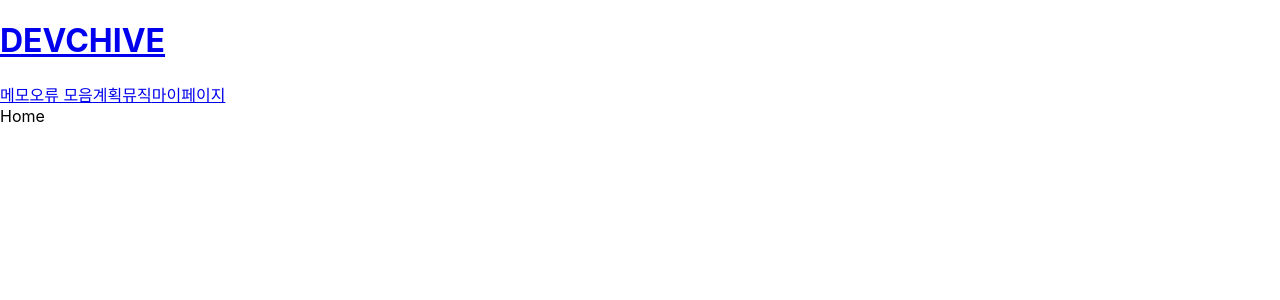
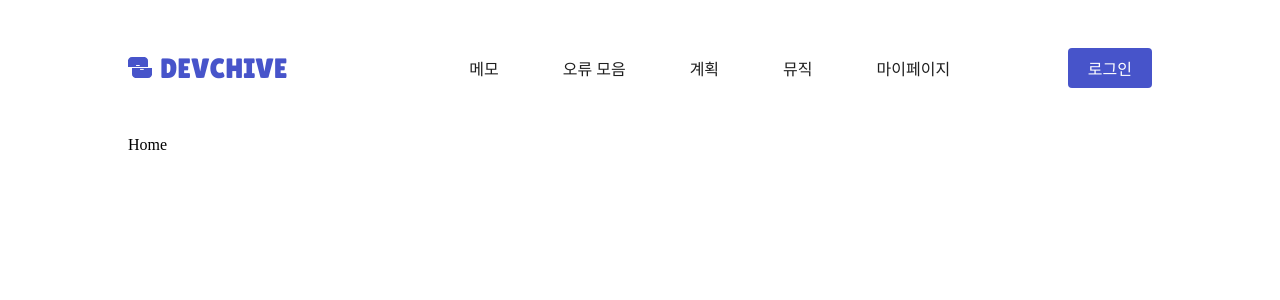
Before and after one commit to lsy20140/react-devchive-project, a React (Create React App) app: page / in a window 1280 px wide. Shown: the top 300 px of the page. Built offline with nearby package versions, Linux system fonts and the light colour scheme.

Commit message:
design: header css 적용

```diff
--- a/src/App.js
+++ b/src/App.js
@@ -1,10 +1,10 @@
-import Navbar from "./components/Navbar";
 import { Outlet } from 'react-router-dom'
+import Header from "./components/Header";
 
 function App() {
   return (
     <>
-      <Navbar/>
+      <Header/>
       <Outlet/>
     </>
   );
--- a/src/components/Navbar.jsx
+++ b/src/components/Header.jsx
@@ -1,12 +1,17 @@
 import React from 'react'
 import { Link } from 'react-router-dom';
+import '../index.css'
+import styles from '../styles/header.module.css'
+import Button from './ui/Button';
 
-export default function Navbar() {
+export default function Header() {
   return (
     <header>
-      <Link to='/'>
-        <h1>DEVCHIVE</h1>
-      </Link>
+      <div className={styles.logo}>
+        <img src='logo.png'/>
+        <Link to='/'>DEVCHIVE</Link>
+      </div>
+
       <nav>
         <Link to='/memos'>메모</Link>
         <Link to='/errorarchive'>오류 모음</Link>
@@ -14,6 +19,7 @@ export default function Navbar() {
         <Link to='/music'>뮤직</Link>
         <Link to='/mypage'>마이페이지</Link>
       </nav>
+      <Button text='로그인'/>
     </header>
   )
 }
--- /dev/null
+++ b/src/components/ui/Button.jsx
@@ -0,0 +1,8 @@
+import React from 'react'
+import styles from '../../styles/button.module.css'
+
+export default function Button({text}) {
+  return (
+    <button>{text}</button>
+  )
+}
--- a/src/index.css
+++ b/src/index.css
@@ -1,13 +1,59 @@
 body {
-  margin: 0;
-  font-family: -apple-system, BlinkMacSystemFont, 'Segoe UI', 'Roboto', 'Oxygen',
-    'Ubuntu', 'Cantarell', 'Fira Sans', 'Droid Sans', 'Helvetica Neue',
-    sans-serif;
+  margin: 0 auto;
+  align-items: center;
+  font-family: 'Noto Sans KR';
   -webkit-font-smoothing: antialiased;
   -moz-osx-font-smoothing: grayscale;
+}
+
+header {
+  display: flex;
+  justify-content: space-between;
+  align-items: center;
+  vertical-align: middle;
+  padding: 3rem 0;
 }
 
 code {
   font-family: source-code-pro, Menlo, Monaco, Consolas, 'Courier New',
     monospace;
 }
+
+:root {
+  --white: #fff;
+  --brand-base: #4754CA;
+
+}
+
+a {
+  text-decoration: none;
+
+}
+
+button{
+  font-size: 16px;
+  font-family: 'Noto Sans KR';
+}
+
+
+@media only screen and (min-width : 320px) {
+  body {
+    width: 100%;
+
+  }
+
+}
+
+@media only screen and (min-width : 768px) {
+  body {
+    width: 768px
+
+  }
+}
+
+@media only screen and (min-width : 1024px) {
+  body {
+    width: 1024px;
+
+  }
+}
--- /dev/null
+++ b/src/styles/button.module.css
@@ -0,0 +1,9 @@
+button {
+  width: fit-content;
+  padding: 0.5rem 1.25rem;
+  border: none;
+  border-radius: 0.25rem;
+  background-color: var(--brand-base);
+  color: var(--white);
+  font-weight: 400;
+}
--- /dev/null
+++ b/src/styles/header.module.css
@@ -0,0 +1,24 @@
+@import url('https://fonts.googleapis.com/css2?family=Lilita+One&display=swap');
+
+nav {
+  display: flex;
+  gap: 4rem;
+  margin-left: 4rem;
+}
+
+nav > a{
+  color: #1f1f1f;
+
+}
+
+.logo {
+  vertical-align: middle;
+  color: rgb(45, 130, 140);
+}
+
+.logo > a {
+  font-family: 'Lilita One', cursive;
+  font-size: 1.75rem;
+  color: var(--brand-base);
+  margin-left: 0.5rem;
+}
```
Also changed, not shown: public/logo.png (added).
